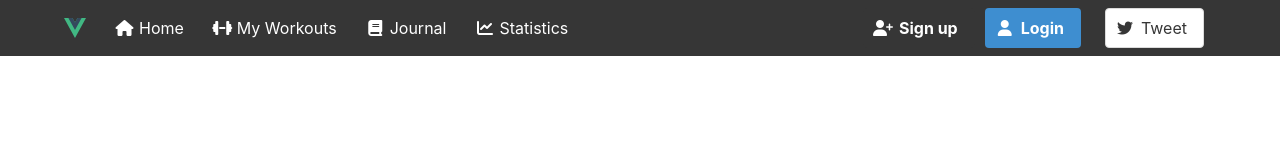
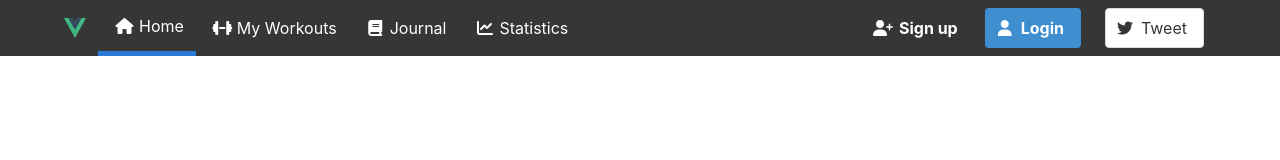
Before and after one commit to zangaran1/Web-Server-Projects, a Vue app in the folder client/: page / in a window 1280 px wide. Shown: the top 160 px of the page. Built offline with nearby package versions, Linux system fonts and the light colour scheme.

Commit message:
cool effect on nav

```diff
--- a/client/src/components/NavBar.vue
+++ b/client/src/components/NavBar.vue
@@ -86,4 +86,9 @@ import LoginBadge from './LoginBadge.vue';
 #home-icon, #journal-icon, #workouts-icon, #statistics-icon{
   margin: 2.5px;
 }
+.router-link-active {
+  border-bottom: #2889f7d5 5px solid;
+}
+
+
 </style>
```
